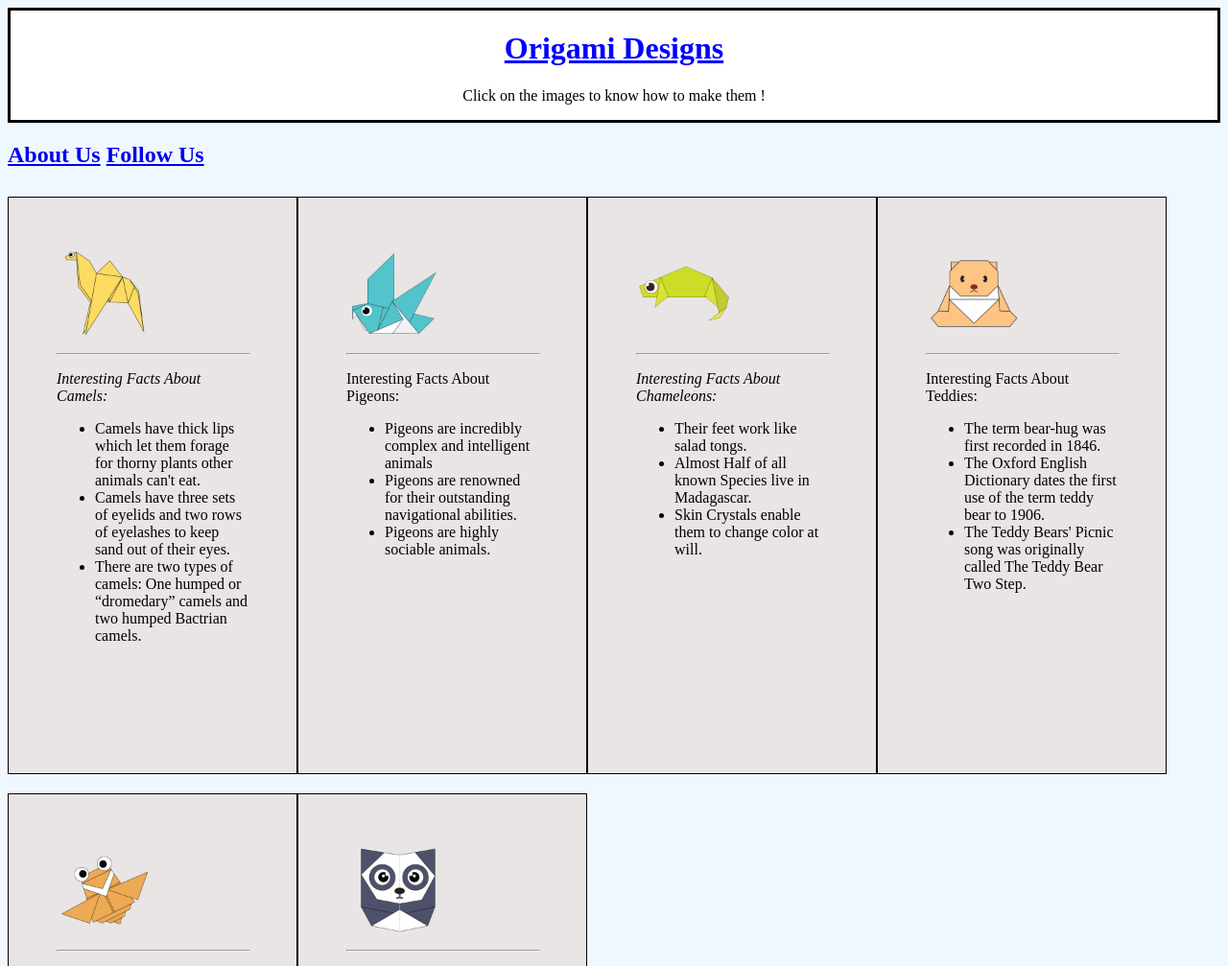
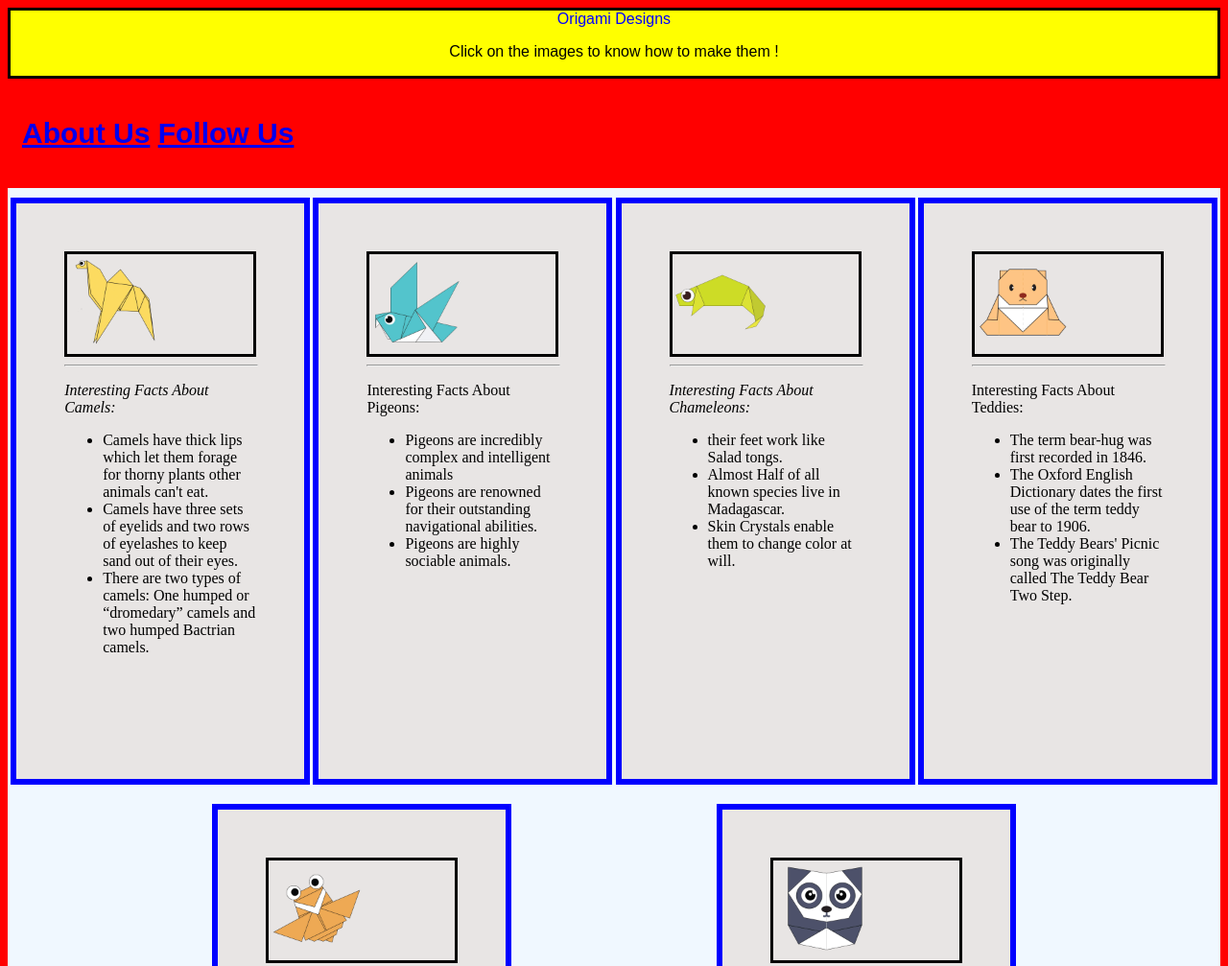
Before and after one commit to OakDiamond/Origami-Designs, a plain HTML site: page index.html in a window 1280 px wide. Shown: the top 1007 px of the page at 96% size. Drawn offline with Linux system fonts and the light colour scheme.

Commit message:
Add files via upload

```diff
--- a/index.html
+++ b/index.html
@@ -1,18 +1,19 @@
-
 <!DOCTYPE html>
 <html>
 
 <head>
   <title>Origami Designs</title>
 
-  <link rel="stylesheet" type="text/css" href="style.css"/>
+  <link rel="stylesheet"
+    type="text/css"
+    href="style.css"/>
 </head>
 
-<body style="background-color: #F0F8FF;">
+<body style="background-color: red;">
 
   <div class="head">
     <font color = "blue">
-      <h1><b><u><center>Origami Designs</center></u></b></h1>
+      <center>Origami Designs </center>
     </font>
     <center><p>Click on the images to know how to make them !</p></center>
   </div>
@@ -20,13 +21,15 @@
 
 
   <div class="menu">
-    <h2> <a href="about.html">About Us</a>
+    <h2> <a href="aboutus.html">About Us</a>
     <a href="followus.html">Follow Us</a></h2>
   </div>
 
   <div class="grid">
     <div class="camel">
+      <div class="img">
       <a href="http://origami.me/camel" target="_blank"><img src="camel.png" width=100 height=100></a>
+    </div>
       <hr width = 200px>
       <p><i>Interesting Facts About Camels:</i></p>
       <ul>
@@ -37,7 +40,9 @@
     </div>
 
     <div class="pigeon">
+      <div class="img">
       <a href="http://origami.me/pigeon" target="_blank"><img src="pigeon.png" width=100 height=100></a>
+    </div>
       <hr width = 200px>
       <p>Interesting Facts About Pigeons:</p>
       <ul>
@@ -48,19 +53,23 @@
     </div>
 
     <div class="chameleon">
+      <div class="img">
       <a href="http://origami.me/chameleon" target="_blank"><img src="chameleon.png" width=100
           height=100></a>
+        </div>
           <hr width = 200px>
       <p><i>Interesting Facts About Chameleons:</i></p>
       <ul>
-        <li> Their feet work like salad tongs.<br></li>
-      <li> Almost Half of all known Species live in Madagascar.<br></li>
+        <li> their feet work like Salad tongs.<br></li>
+      <li> Almost Half of all known species live in Madagascar.<br></li>
         <li>Skin Crystals enable them to change color at will.</li>
       </ul>
     </div>
 
     <div class="teddy">
+      <div class="img">
       <a href="http://origami.me/teddy-bear" target="_blank"><img src="teddy.png" width=100 height=100></a>
+    </div>
       <hr width = 200px>
       <p>Interesting Facts About Teddies:</p>
       <ul>
@@ -71,8 +80,10 @@
     </div>
 
     <div class="cicada">
+      <div class="img">
       <a href="http://origami.me/flying-cicada" target="_blank"><img src="cicada.png" width=100
           height=100></a>
+        </div>
           <hr width = 200px>
       <p><i>Interesting Facts About Cicadas:</i></p>
       <ul>
@@ -81,9 +92,10 @@
         <li>Their short adult life is not unusual for bugs.</li>
       </ul>
     </div>
-
     <div class="panda">
+      <div class="img">
       <a href="http://origami.me/panda" target="_blank"><img src="panda.png" width=100 height=100></a>
+    </div>
       <hr width = 200px>
       <p><i>Interesting Facts About Pandas:</i></p>
       <ul>
@@ -92,4 +104,3 @@
         <li>An adult can eat 12–38 kilos of bamboo per day!</li>
       </ul>
     </div>
-    </html>
--- a/style.css
+++ b/style.css
@@ -1,78 +1,100 @@
 .head{
 
-    background-color:white;
+  background-color: yellow;
   border:solid;
+  font-family: fantasy;
    }
 
 
+
+.menu{
+display: flex;
+   justify-content: space-between;
+   padding: 15px;
+   font-size: 20px;
+   font-family: sans-serif;
+   font-weight: 400;
+   color: #000000;
+}
+
+.img{
+border: solid;
+}
 
 .grid {
   background: darkred;
   background-color: #F0F8FF;
   display: flex;
-    justify-content: last baseline;
+  justify-content: space-evenly;
   flex-direction: row;
   text-align: left;
   flex-wrap: wrap;
 }
 
 .camel {
-    border: 1px solid black;
+  border: 1px solid #0000FF;
   margin-top: 10px;
   margin-bottom: 10px;
   width: 200px;
   height: 500px;
   padding: 50px;
   background-color:#E8E5E4;
+  border-width: 6px;
+
 }
 
 
 .chameleon {
-    border: 1px solid black;
+  border: 1px solid #0000FF;
   margin-top: 10px;
   margin-bottom: 10px;
   width: 200px;
   height: 500px;
   padding: 50px;
   background-color:#E8E5E4;
+  border-width: 6px;
 }
 
 .cicada {
-    border: 1px solid black;
+  border: 1px solid #0000FF;
   margin-top: 10px;
   margin-bottom: 10px;
   width: 200px;
   height: 400px;
   padding: 50px;
   background-color:#E8E5E4;
+  border-width: 6px;
 }
 
 .panda {
-    border: 1px solid black;
+  border: 1px solid #0000FF;
   margin-top: 10px;
   margin-bottom: 10px;
   width: 200px;
   height: 400px;
   padding: 50px;
   background-color:#E8E5E4;
+  border-width: 6px;
 }
 
 .pigeon {
-    border: 1px solid black;
+  border: 1px solid #0000FF;
   margin-top: 10px;
   margin-bottom: 10px;
   width: 200px;
   height: 500px;
   padding: 50px;
   background-color:#E8E5E4;
+  border-width: 6px;
 }
 
 .teddy {
-    border: 1px solid black;
+  border: 1px solid #0000FF;
   margin-top: 10px;
   margin-bottom: 10px;
   width: 200px;
   height: 500px;
   padding: 50px;
   background-color:#E8E5E4;
+  border-width: 6px;
 }
```
Lines whose indentation alone changed are shown as unchanged.
